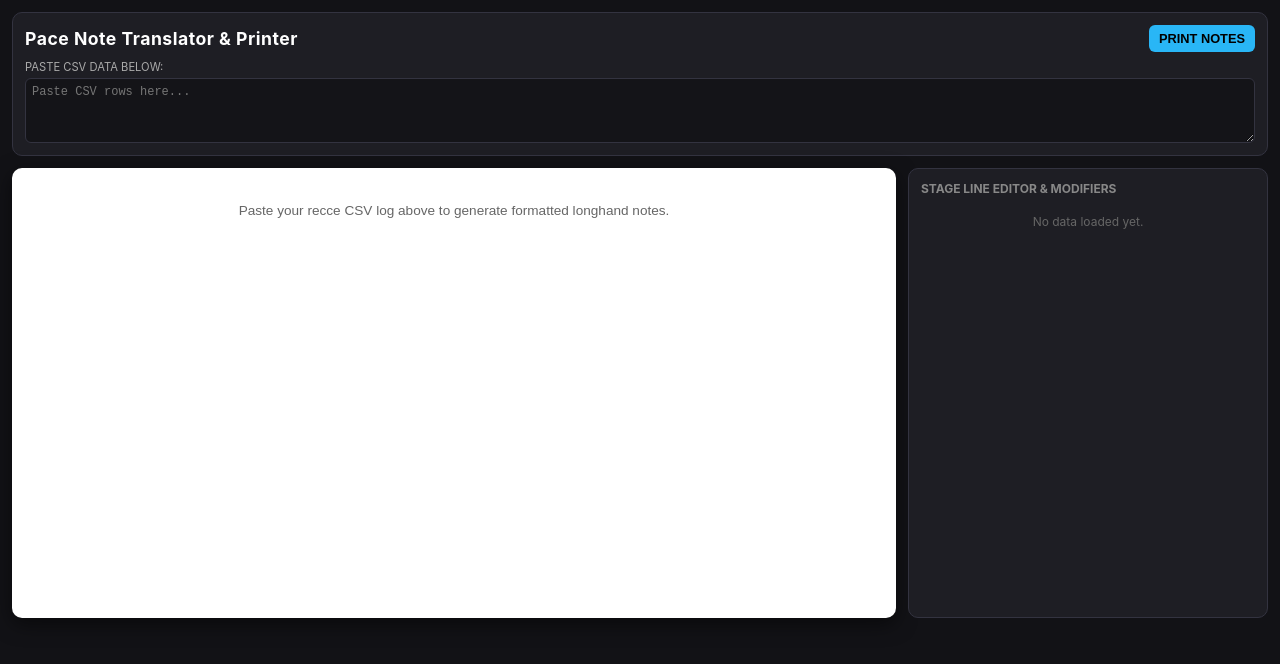
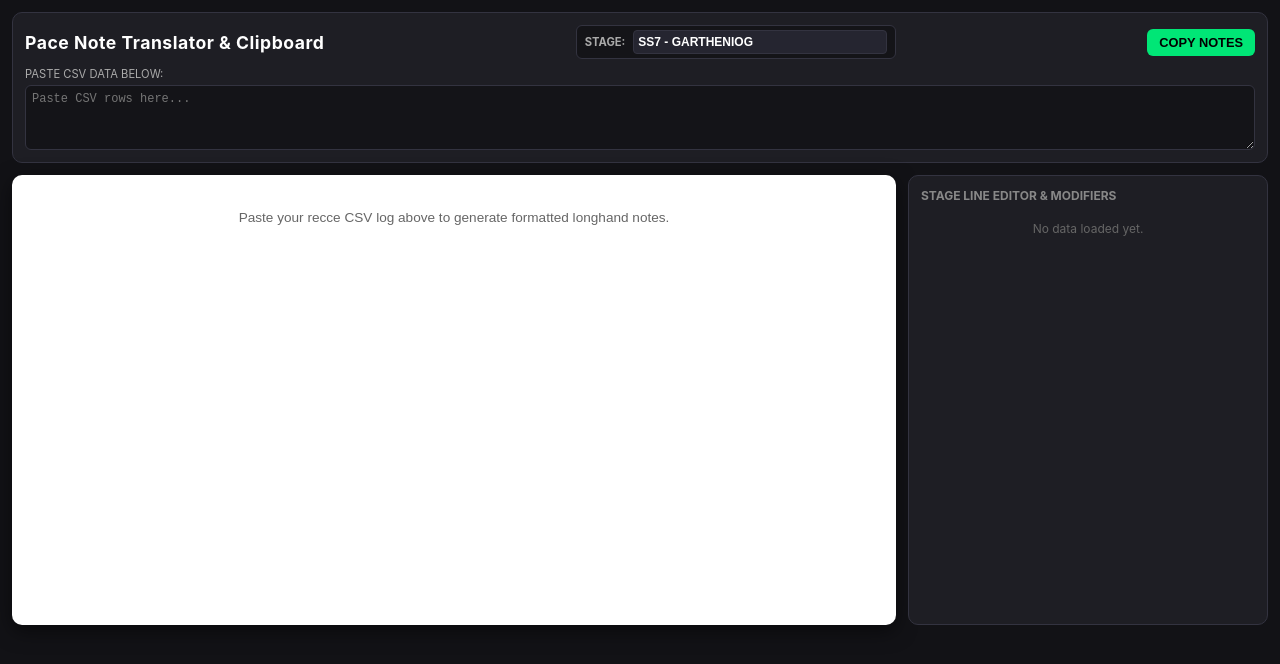
Before and after one commit to QRally/csv-tranlator, a plain HTML site: page index.html in a window 1280 px wide. Drawn offline with Linux system fonts and the light colour scheme.

Commit message:
Update index.html

```diff
--- a/index.html
+++ b/index.html
@@ -3,7 +3,7 @@
 <head>
   <meta charset="UTF-8">
   <meta name="viewport" content="width=device-width, initial-scale=1.0">
-  <title>Pace Note Translator & Printer</title>
+  <title>Pace Note Translator & Clipboard Export</title>
   <style>
     :root {
       --bg-color: #121216;
@@ -40,6 +40,8 @@
       display: flex;
       justify-content: space-between;
       align-items: center;
+      gap: 10px;
+      flex-wrap: wrap;
     }
 
     h1 { font-size: 1.1rem; color: #fff; letter-spacing: 0.5px; }
@@ -48,7 +50,7 @@
       background: #252530;
       color: #fff;
       border: 1px solid var(--border-color);
-      padding: 6px 10px;
+      padding: 6px 12px;
       border-radius: 6px;
       font-weight: bold;
       cursor: pointer;
@@ -56,7 +58,38 @@
       text-transform: uppercase;
     }
     .btn:hover { background: #323242; border-color: var(--accent-blue); }
-    .btn-primary { background: var(--accent-blue); color: #000; border: none; }
+    .btn-primary { background: var(--accent-green); color: #000; border: none; }
+    .btn-primary:hover { background: #00c853; }
+
+    .stage-input-group {
+      display: flex;
+      align-items: center;
+      gap: 8px;
+      background: #141418;
+      border: 1px solid var(--border-color);
+      border-radius: 6px;
+      padding: 4px 8px;
+      flex: 1;
+      max-width: 320px;
+    }
+
+    .stage-input-group label {
+      font-size: 0.7rem;
+      color: #aaa;
+      font-weight: bold;
+      white-space: nowrap;
+    }
+
+    .stage-input-group input {
+      background: transparent;
+      border: none;
+      color: var(--accent-blue);
+      font-weight: bold;
+      font-size: 0.85rem;
+      width: 100%;
+      text-transform: uppercase;
+    }
+    .stage-input-group input:focus { outline: none; }
 
     .paste-section {
       display: flex;
@@ -208,23 +241,18 @@
       font-size: 0.75rem;
       flex: 1;
     }
-
-    @media print {
-      body { background: #fff; color: #000; padding: 0; }
-      header, .editor-sidebar { display: none !important; }
-      .workspace { display: block; }
-      .preview-container { padding: 0; box-shadow: none; border-radius: 0; background: #fff; }
-      .roadbook-page { border: none; padding: 0; page-break-after: always; }
-      @page { size: A4; margin: 12mm; }
-    }
   </style>
 </head>
 <body>
 
   <header>
     <div class="header-top">
-      <h1>Pace Note Translator & Printer</h1>
-      <button class="btn btn-primary" onclick="window.print()">Print Notes</button>
+      <h1>Pace Note Translator & Clipboard</h1>
+      <div class="stage-input-group">
+        <label for="stage-name-input">STAGE:</label>
+        <input type="text" id="stage-name-input" value="SS7 - GARTHENIOG" oninput="renderRoadbook()">
+      </div>
+      <button class="btn btn-primary" onclick="copyNotesToClipboard()">Copy Notes</button>
     </div>
     <div class="paste-section">
       <div style="font-size:0.7rem; color:#aaa; text-transform:uppercase;">Paste CSV Data Below:</div>
@@ -299,7 +327,6 @@
         if (current.type === 'STRAIGHT') {
           lastStraightDist = current.distVal;
         } else {
-          // Corner row takes the preceding straight distance
           parsedNotes.push({
             rawIndex: i,
             type: current.type,
@@ -309,7 +336,6 @@
             customExtra: current.customExtra
           });
 
-          // Reset after assigning
           lastStraightDist = 0;
         }
       }
@@ -369,6 +395,53 @@
       buildNotesFromRaw();
     }
 
+    function formatCallString(row) {
+      let baseCall = row.noteCall.replace(/\bLONG\b/g, 'LNG');
+
+      if (row.modifier) {
+        if (row.modifier === 'LNG' && !baseCall.includes('LNG')) {
+          baseCall += ' LNG';
+        } else if (row.modifier === 'OPENS') {
+          baseCall += ' / OPENS';
+        } else if (row.modifier === 'TIGHTENS') {
+          baseCall += ' / TIGHTENS';
+        } else if (row.modifier === 'BROW') {
+          baseCall += ' / BROW';
+        } else if (row.modifier === 'NARROW') {
+          baseCall += ' (N)';
+        } else if (row.modifier === 'CREST') {
+          baseCall += ' (C)';
+        }
+      }
+
+      if (row.customExtra) {
+        baseCall += ` / ${row.customExtra}`;
+      }
+      return baseCall;
+    }
+
+    function copyNotesToClipboard() {
+      if (parsedNotes.length === 0) {
+        alert("No notes loaded to copy!");
+        return;
+      }
+
+      const stageTitle = document.getElementById('stage-name-input').value.trim() || "STAGE 1";
+      let outputText = stageTitle + "\n";
+
+      parsedNotes.forEach((row, idx) => {
+        let callStr = formatCallString(row);
+        let distStr = (idx === 0 && row.straightDist > 0) ? `${row.straightDist} ` : (row.straightDist > 0 ? `${row.straightDist} ` : "");
+        outputText += `${distStr}${callStr}\n`;
+      });
+
+      navigator.clipboard.writeText(outputText).then(() => {
+        alert(`Stage notes for "${stageTitle}" copied to clipboard!`);
+      }).catch(err => {
+        console.error("Failed to copy notes: ", err);
+      });
+    }
+
     function renderRoadbook() {
       const container = document.getElementById('preview-container');
       if (parsedNotes.length === 0) {
@@ -378,6 +451,7 @@
 
       container.innerHTML = '';
 
+      const stageTitle = document.getElementById('stage-name-input').value.trim() || "STAGE 1";
       const LINES_PER_PAGE = 7;
       let totalPages = Math.ceil(parsedNotes.length / LINES_PER_PAGE);
 
@@ -387,44 +461,20 @@
 
         let pageHtml = `
           <div class="page-header">
-            <span>STAGE: EPYNT SS1</span>
+            <span>STAGE: ${stageTitle}</span>
             <span>PAGE: ${p + 1}</span>
           </div>
         `;
 
         const pageNotes = parsedNotes.slice(p * LINES_PER_PAGE, (p + 1) * LINES_PER_PAGE);
 
-        // Render transition banner at the top of the page if there's a leading distance
         if (pageNotes[0] && pageNotes[0].straightDist > 0) {
           pageHtml += `<div class="top-page-banner">AFTER ${pageNotes[0].straightDist}m →</div>`;
         }
 
         pageNotes.forEach((row, rowIdx) => {
-          let baseCall = row.noteCall.replace(/\bLONG\b/g, 'LNG');
-
-          if (row.modifier) {
-            if (row.modifier === 'LNG' && !baseCall.includes('LNG')) {
-              baseCall += ' LNG';
-            } else if (row.modifier === 'OPENS') {
-              baseCall += ' / OPENS';
-            } else if (row.modifier === 'TIGHTENS') {
-              baseCall += ' / TIGHTENS';
-            } else if (row.modifier === 'BROW') {
-              baseCall += ' / BROW';
-            } else if (row.modifier === 'NARROW') {
-              baseCall += ' (N)';
-            } else if (row.modifier === 'CREST') {
-              baseCall += ' (C)';
-            }
-          }
-
-          if (row.customExtra) {
-            baseCall += ` / ${row.customExtra}`;
-          }
-
+          let baseCall = formatCallString(row);
           let formattedCall = baseCall.replace(/^([RL]\d+)/, '<u>$1</u>');
-
-          // Display the straight distance on the row (omit top row's distance if shown in banner)
           const showDist = (rowIdx === 0 && row.straightDist > 0) ? '' : (row.straightDist > 0 ? row.straightDist : '');
 
           pageHtml += `
```
